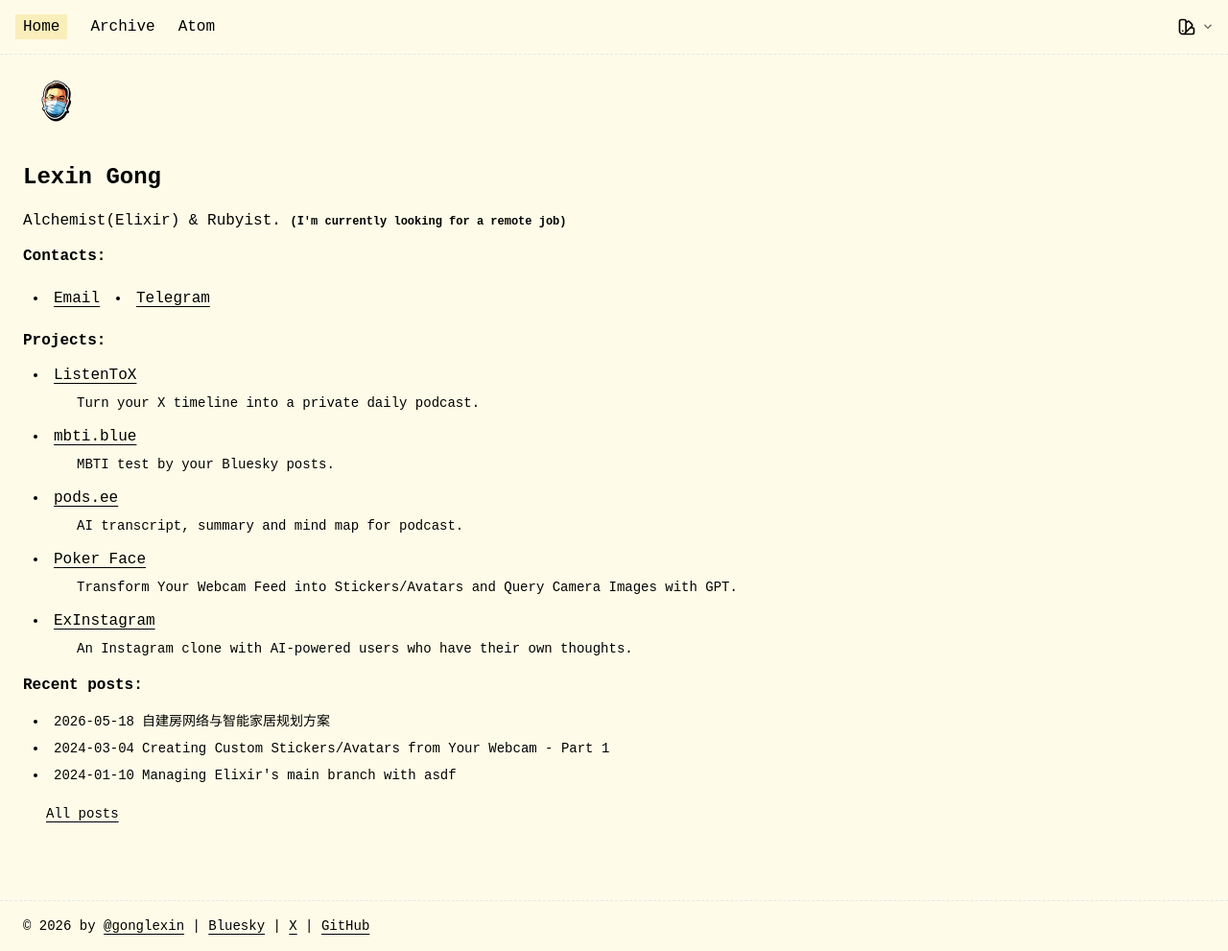
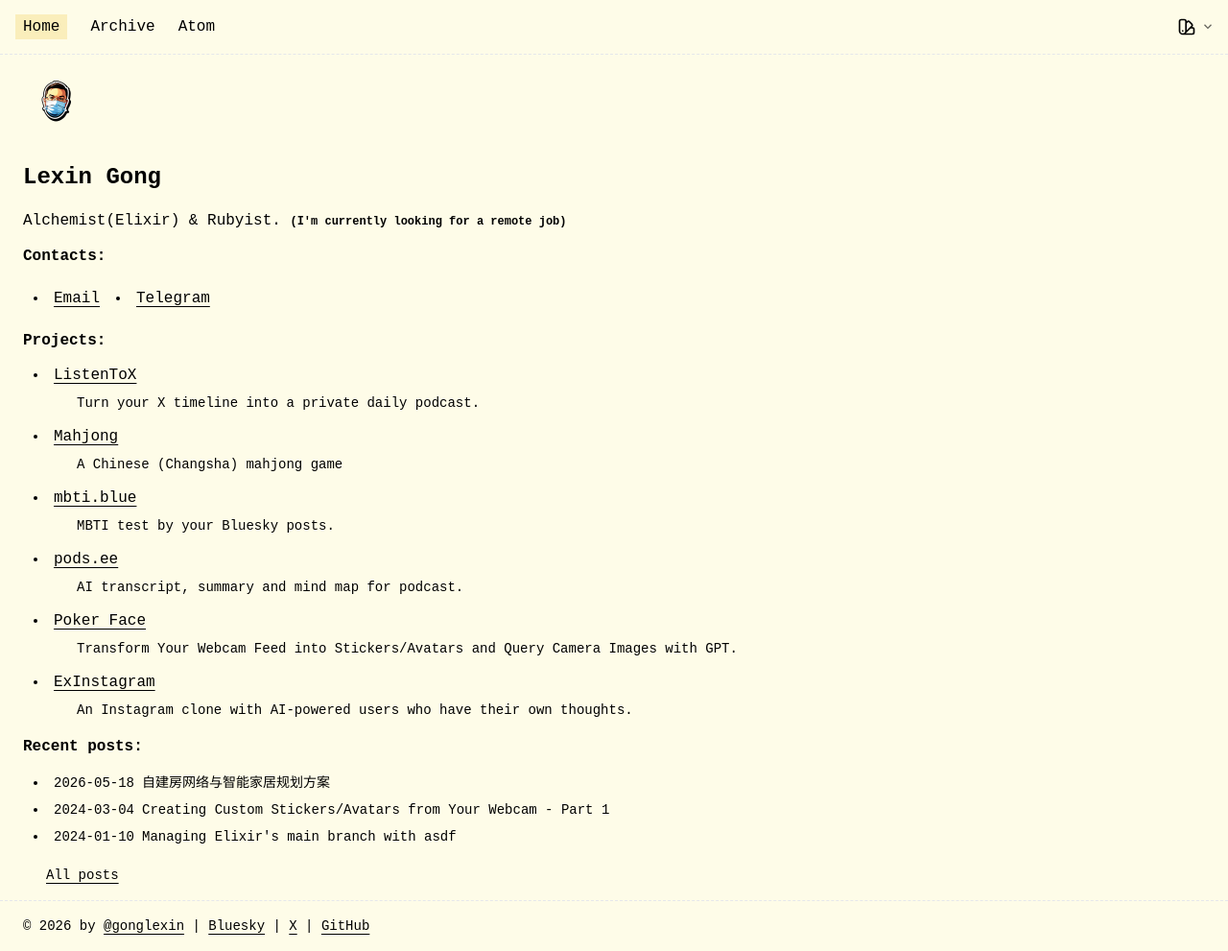
Before and after one commit to gonglexin/gonglexin.github.io, a Jekyll site: the page built from index.html, in a window 1280 px wide and 991 px high. Shown: the whole window at 96% size. Built offline with Jekyll 4.4.1, drawn with Linux system fonts in a browser that asks for light colours; nearby versions of some CDN libraries; some web fonts are replaced.

Commit message:
chore: add new project: Mahjong

```diff
--- a/index.html
+++ b/index.html
@@ -22,6 +22,12 @@ layout: default
       <a href="https://listentox.com" target="_blank" rel="noopener noreferrer">ListenToX</a>
       <p class="text-sm pl-6">
         Turn your X timeline into a private daily podcast.
+      </p>
+    </li>
+    <li>
+      <a href="https://mahjong.gonglexin.com" target="_blank" rel="noopener noreferrer">Mahjong</a>
+      <p class="text-sm pl-6">
+        A Chinese (Changsha) mahjong game
       </p>
     </li>
     <li>
```
